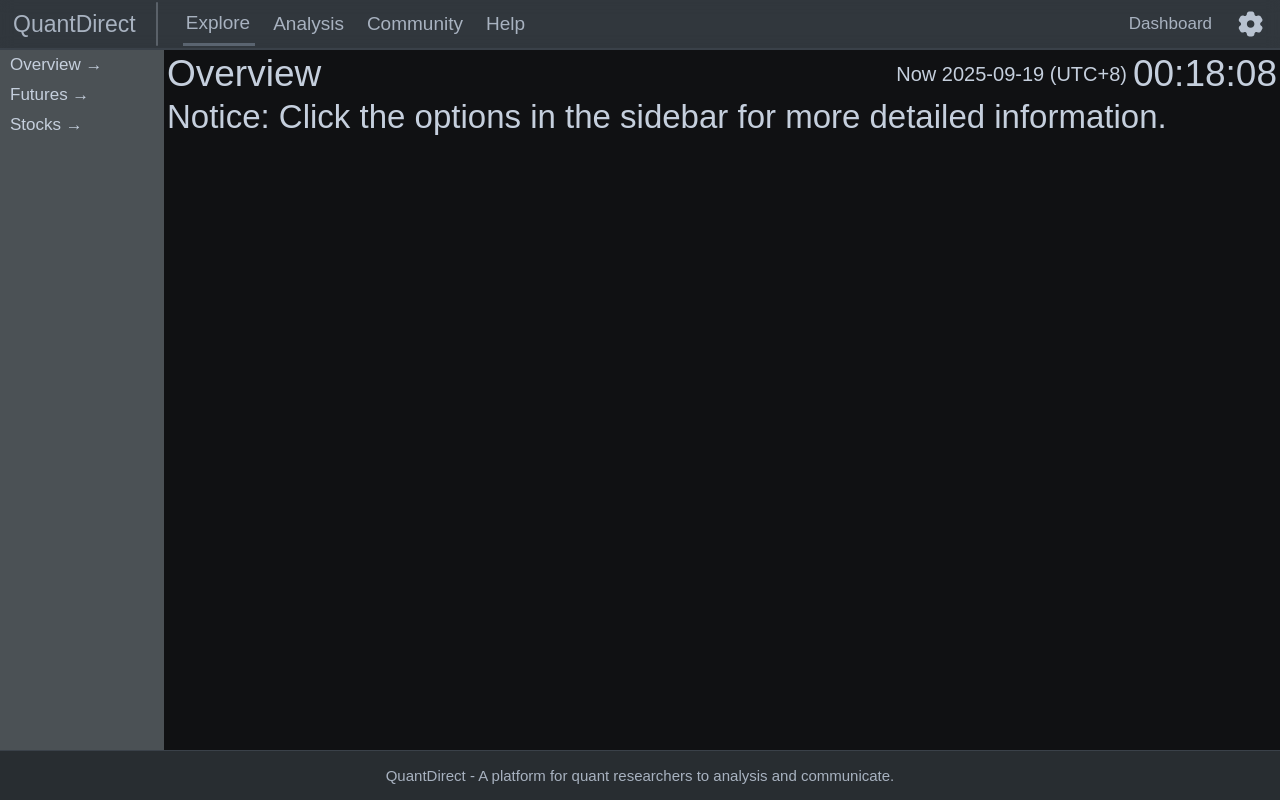
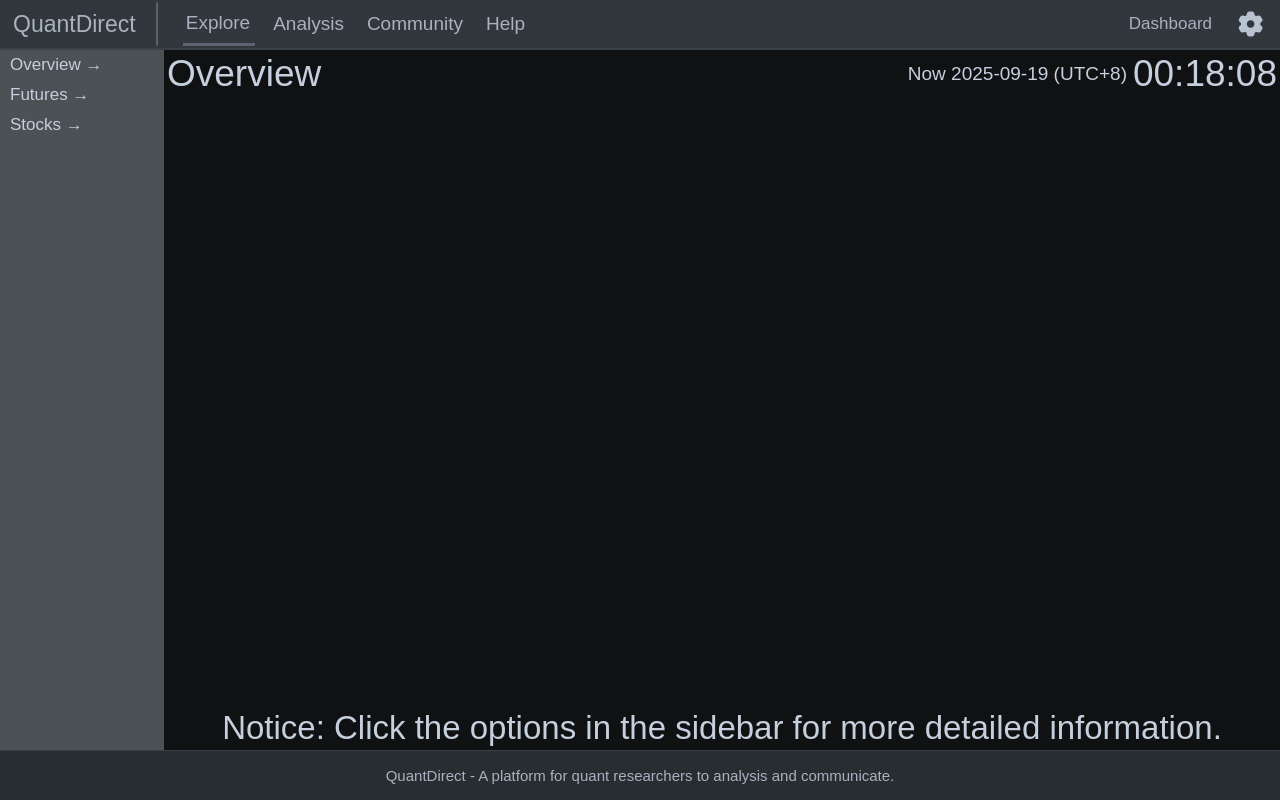
Before and after one commit to tab1949/QuantDirect, a Next.js app in the folder Website/: page / in a window 1280 px wide. Both pictures are taken after a click on the element "Explore". Built offline with nearby package versions, Linux system fonts and the light colour scheme.

Commit message:
Refactored Explore page

```diff
--- a/Website/src/app/page/BasicLayout.tsx
+++ b/Website/src/app/page/BasicLayout.tsx
@@ -3,7 +3,7 @@
 import { useState, useCallback } from "react";
 import { useTranslation } from "react-i18next";
 import SettingsIcon from "./SVGIcons";
-import ExplorePage from "./Explore/Page";
+import ExplorePage from "./Explore/ExplorerPage";
 import HomePage from "./Home/Page";
 import { langName, supportedLang, languages } from "./locales/client-i18n";
 import {
--- a/Website/src/app/page/Explore/Page.tsx
+++ b/Website/src/app/page/Explore/ExplorerPage.tsx
@@ -1,5 +1,3 @@
-'use client';
-
 import { useState, useCallback } from "react";
 import { useTranslation } from "react-i18next";
 import { SideBar, SideBarOptionsL1, SideBarOptionsL2 } from "./SideBar";
@@ -23,7 +21,35 @@ export default function ExplorePage(props: ExplorePageProps) {
     }, [futuresListOpened]);
     const stocksOptionClicked = useCallback(() => {
         setStocksListOpened(!stocksListOpened);
+        setViewContent('stocks-overview');
     }, [stocksListOpened]);
+    const futuresCZCE = useCallback(() => {
+        setViewContent('futures-CZCE');
+    }, []);
+    const futuresDCE = useCallback(() => {
+        setViewContent('futures-DCE');
+    }, []);
+    const futuresSHFE = useCallback(() => {
+        setViewContent('futures-SHFE');
+    }, []);
+    const futuresGFEX = useCallback(() => {
+        setViewContent('futures-GFEX');
+    }, []);
+    const futuresCFFEX = useCallback(() => {
+        setViewContent('futures-CFFEX');
+    }, []);
+    const futuresINE = useCallback(() => {
+        setViewContent('futures-INE');
+    }, []);
+    const stocksCN = useCallback(() => {
+        setViewContent('stocks-CN');
+    }, []);
+    const stocksHK = useCallback(() => {
+        setViewContent('stocks-HK');
+    }, []);
+    const stocksUS = useCallback(() => {
+        setViewContent('stocks-US');
+    }, []);
     return (
         <div style={{
             position: 'relative',
@@ -39,18 +65,18 @@ export default function ExplorePage(props: ExplorePageProps) {
             <SideBarOptionsL1 onClick={overviewOptionClicked}>{t('list.overview')}{' →'}</SideBarOptionsL1>
             <SideBarOptionsL1 onClick={futuresOptionClicked}>{t('list.futures')}{futuresListOpened? ' ↓': ' →'}</SideBarOptionsL1>
             {futuresListOpened && <div>
-                <SideBarOptionsL2>{t('list.CZCE')}</SideBarOptionsL2>
-                <SideBarOptionsL2>{t('list.DCE')}</SideBarOptionsL2>
-                <SideBarOptionsL2>{t('list.SHFE')}</SideBarOptionsL2>
-                <SideBarOptionsL2>{t('list.GFEX')}</SideBarOptionsL2>
-                <SideBarOptionsL2>{t('list.CFFEX')}</SideBarOptionsL2>
-                <SideBarOptionsL2>{t('list.INE')}</SideBarOptionsL2>
+                <SideBarOptionsL2 onClick={futuresCZCE}>{t('list.CZCE')}</SideBarOptionsL2>
+                <SideBarOptionsL2 onClick={futuresDCE}>{t('list.DCE')}</SideBarOptionsL2>
+                <SideBarOptionsL2 onClick={futuresSHFE}>{t('list.SHFE')}</SideBarOptionsL2>
+                <SideBarOptionsL2 onClick={futuresGFEX}>{t('list.GFEX')}</SideBarOptionsL2>
+                <SideBarOptionsL2 onClick={futuresCFFEX}>{t('list.CFFEX')}</SideBarOptionsL2>
+                <SideBarOptionsL2 onClick={futuresINE}>{t('list.INE')}</SideBarOptionsL2>
             </div>}
             <SideBarOptionsL1 onClick={stocksOptionClicked}>{t('list.stocks')}{stocksListOpened? ' ↓': ' →'}</SideBarOptionsL1>
             {stocksListOpened && <div>
-                <SideBarOptionsL2>{t('list.CN')}</SideBarOptionsL2>
-                <SideBarOptionsL2>{t('list.HK')}</SideBarOptionsL2>
-                <SideBarOptionsL2>{t('list.US')}</SideBarOptionsL2>
+                <SideBarOptionsL2 onClick={stocksCN}>{t('list.CN')}</SideBarOptionsL2>
+                <SideBarOptionsL2 onClick={stocksHK}>{t('list.HK')}</SideBarOptionsL2>
+                <SideBarOptionsL2 onClick={stocksUS}>{t('list.US')}</SideBarOptionsL2>
             </div>}
         </SideBar>
         <ViewArea $content={viewContent}/>
--- a/Website/src/app/page/Explore/FetchData.jsx
+++ /dev/null
@@ -1,4 +0,0 @@
-
-export default function FetchData() {
-
-}
--- a/Website/src/app/page/Explore/Overview.tsx
+++ b/Website/src/app/page/Explore/TimeDisplay.tsx
@@ -5,7 +5,11 @@ import { InlineT1, InlineT2, InlineT3 } from "../components/BasicLayout";
 import { useTranslation } from "react-i18next";
 import CandleStickChart from "../components/CandleStickChart";
 
-function Title() {
+interface TimeDisplayProps {
+    $title: string
+}
+
+export default function TimeDisplay(props: TimeDisplayProps) {
     const { t } = useTranslation('explore');
     const [currentTime, setCurrentTime] = useState('');
     const [currentDate, setCurrentDate] = useState('');
@@ -15,18 +19,13 @@ function Title() {
         setCurrentTime(now.toISOString().slice(11, 19));
         setCurrentDate(now.toISOString().slice(0, 10));
     }, 1000));
-    return <div style={{display: 'flex', alignItems: 'center'}}>
-        <InlineT2>{t('list.overview')}</InlineT2>
-        <InlineT3 style={{fontSize: '20px', marginLeft: 'auto'}}>{t('now')}{` ${currentDate}`}{' (UTC+8) '}</InlineT3>
+    return <div
+        style={{
+            display: 'flex',
+            alignItems: 'center',
+        }}>
+        <InlineT2>{props.$title}</InlineT2>
+        <InlineT3 style={{fontSize: 'calc(1vmin + 11px)', marginLeft: 'auto'}}>{t('now')}{` ${currentDate}`}{' (UTC+8) '}</InlineT3>
         <InlineT2>{currentTime}</InlineT2>
     </div>;
 }
-
-export default function Overview() {
-    const { t } = useTranslation('explore');
-
-    return <div>
-        <Title/>
-        <InlineT3>{t('notice')}</InlineT3>
-    </div>;
-}
--- a/Website/src/app/page/Explore/ViewArea.tsx
+++ b/Website/src/app/page/Explore/ViewArea.tsx
@@ -1,20 +1,66 @@
+'use client';
 
-import Overview from "./Overview";
+import { useTranslation } from "react-i18next";
+import TimeDisplay from "./TimeDisplay";
+import { useState } from "react";
+import { InlineT3 } from "../components/BasicLayout";
 
 interface ViewAreaProps {
     $content: string
 }
 
 export default function ViewArea(props: ViewAreaProps) {
+    const { t } = useTranslation('explore');
+    let title: string = '';
     let content = null;
     switch (props.$content) {
     case 'futures-overview':
+        title = t('list.futures');
         break;
     case 'stocks-overview':
+        title = t('list.stocks');
+        break;
+    case 'futures-DCE':
+        title = t('list.DCE');
+        break;
+    case 'futures-CZCE':
+        title = t('list.CZCE');
+        break;
+    case 'futures-SHFE':
+        title = t('list.SHFE');
+        break;
+    case 'futures-GFEX':
+        title = t('list.GFEX');
+        break;
+    case 'futures-CFFEX':
+        title = t('list.CFFEX');
+        break;
+    case 'futures-INE':
+        title = t('list.INE');
+        break;
+    case 'stocks-CN':
+        title = t('list.CN');
+        break;
+    case 'stocks-HK':
+        title = t('list.HK');
+        break;
+    case 'stocks-US':
+        title = t('list.US');
         break;
     default:
     case 'overview':
-        content = <Overview/>;
+        title = t('list.overview');
+        content = (
+            <div style={{
+                position: "absolute",
+                bottom: "0",
+                width: "100%",
+                display: "flex",
+                justifyContent: "center"
+            }}>
+                <InlineT3>{t('notice')}</InlineT3>
+            </div>
+        );
         break;
     }
     return <div style={{
@@ -23,6 +69,12 @@ export default function ViewArea(props: ViewAreaProps) {
         position: "relative",
         width: "calc(95vw - 100px)",
         height: "100%",
-        color: "white"
-    }}> { content } </div>;
+        color: "white",
+        display: "flex",
+        flexDirection: "column",
+    }}>
+        <TimeDisplay $title={title}/>
+        <br/>
+        { content }
+    </div>;
 }
```
Also changed, not shown: Website/src/app/page/Explore/FetchData.tsx (added, +15 -0 lines).
